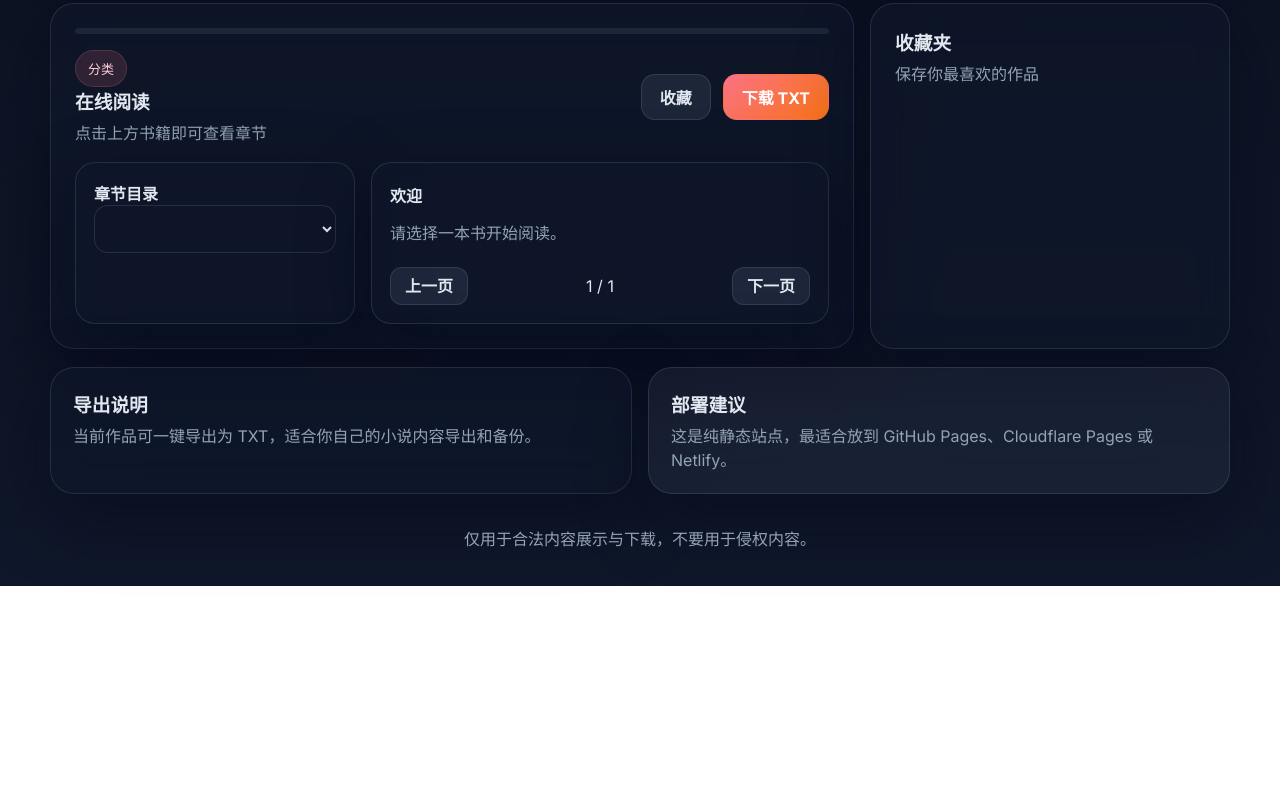
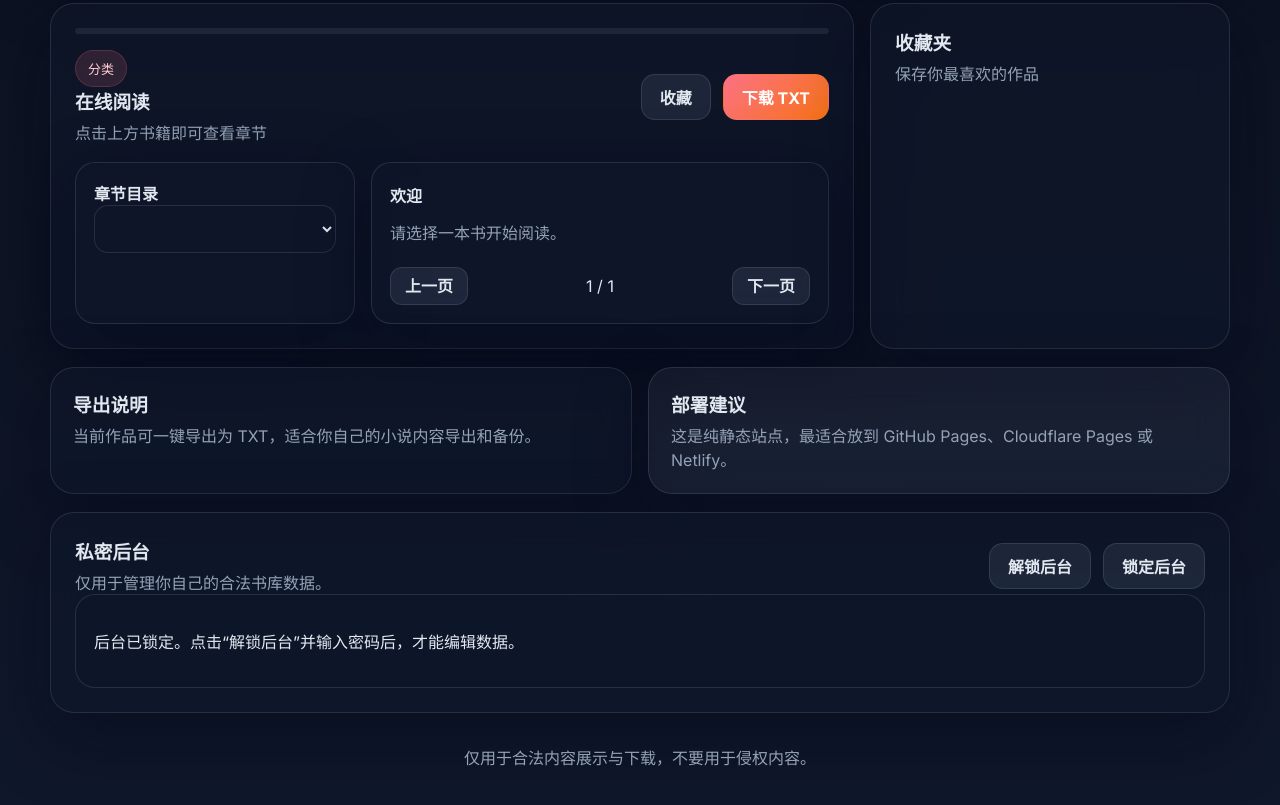
Before and after one commit to Qiao-2/-, a plain HTML site: page index.html in a window 1280 px wide. Shown: the part 1461-2266 px from the top of the page. Before the commit the page ends 2047 px from the top, so only its background shows below. Drawn offline with Linux system fonts and the light colour scheme.

Commit message:
Add files via upload

```diff
--- a/index.html
+++ b/index.html
@@ -142,7 +142,7 @@
         <div class="download-card glass muted"><h3>部署建议</h3><p>这是纯静态站点，最适合放到 GitHub Pages、Cloudflare Pages 或 Netlify。</p></div>
       </section>
 
-      <section class="admin-wrap glass hidden" id="admin">
+      <section class="admin-wrap glass" id="admin">
         <div class="section-head">
           <div>
             <h3 id="adminTitle">私密后台</h3>
```
